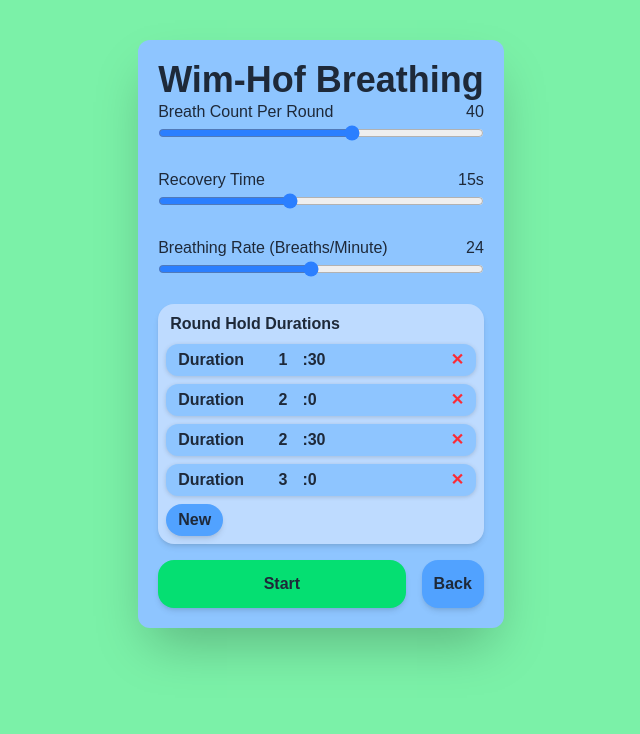
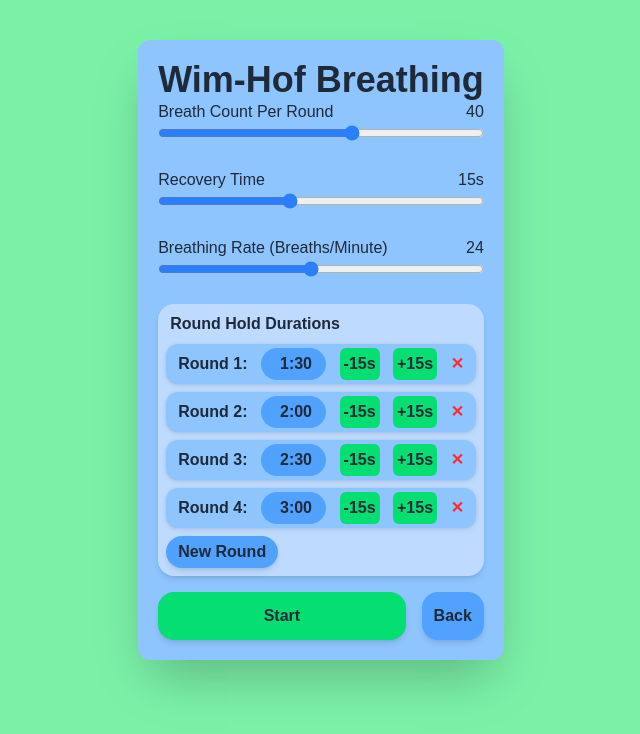
Before and after one commit to christianharris-3/box-breathing, a Next.js app: page /wimhof in a window 1280 px wide. Shown: the top 734 px of the page, without its empty margins (319-959 px from the left). Built offline with nearby package versions, Linux system fonts and the light colour scheme.

Commit message:
improved hold duration inputs

```diff
--- a/app/wimhof/page.tsx
+++ b/app/wimhof/page.tsx
@@ -37,14 +37,28 @@
         setHoldDurations([...holdDurations, (holdDurations.length+3)*30])
     }
     function editDuration(inputTime: string, index: number, isSeconds: boolean) {
-        const timeNumber: number = parseInt(inputTime);
+        let timeNumber: number = parseInt(inputTime);
         if (timeNumber == null || isNaN(timeNumber)) return
         let newTime: number;
         if (isSeconds) {
+            if (timeNumber> 59) {timeNumber = 59}
             newTime = timeNumber + Math.floor(holdDurations[index] / 60)*60;
         } else {
+            if (timeNumber> 9) {timeNumber = 9}
             newTime = timeNumber*60 + holdDurations[index] % 60;
         }
+        if (newTime > 9*60+59) newTime = 9*60+59
+        else if (newTime < 0) newTime = 0
+
+        const copy = [...holdDurations];
+        copy[index] = newTime;
+        setHoldDurations(copy);
+    }
+    function addTimeAndRound(index, time) {
+        let newTime = holdDurations[index]
+        newTime = Math.round(newTime/Math.abs(time))*Math.abs(time)+time
+        if (newTime > 9*60+59) newTime = 9*60+59
+        else if (newTime < 0) newTime = 0
         const copy = [...holdDurations];
         copy[index] = newTime;
         setHoldDurations(copy);
@@ -65,7 +79,7 @@
                     </div>
                     <input className="w-full accent-blue-500"
                            type="range" min="10" max="60" defaultValue={breathingCountPerRound}
-                           onChange={event => setBreathingCountPerRound(parseInt(event.target.value))}/>
+                           onBlur={event => setBreathingCountPerRound(parseInt(event.target.value))}/>
                 </div>
                 <div className="mb-5">
                     <div className="flex justify-between font-medium">
@@ -74,7 +88,7 @@
                     </div>
                     <input className="w-full accent-blue-500"
                            type="range" min="5" max="30" defaultValue={recoveryTime}
-                           onChange={event => setRecoveryTime(parseInt(event.target.value))}/>
+                           onBlur={event => setRecoveryTime(parseInt(event.target.value))}/>
                 </div>
                 <div className="mb-5">
                     <div className="flex justify-between font-medium">
@@ -92,15 +106,26 @@
                     <div className="font-semibold">
                         {holdDurations.map((value, index) => (
                             <div key={index} className="flex justify-between m-2 bg-blue-300 items-center gap-3 p-1 pl-3 rounded-xl drop-shadow-sm">
-                                <div>
-                                    <span>Duration </span>
-                                    <input className="text-right"
-                                        type="number" defaultValue={Math.floor(value / 60)} min="0" max="99"
+                                <span>Round {index+1}: </span>
+                                <div className="bg-blue-400 rounded-2xl p-1">
+                                    <input className="text-right w-6"
+                                        type="text" inputMode="numeric" value={Math.floor(value / 60)} min={0} max={99} maxLength={2}
+                                        onFocus={(event)=>{event.target.select()}}
                                         onChange={event => editDuration(event.target.value, index, false)}/>
                                     :
-                                    <input type="number" defaultValue={Math.floor(value % 60)} min="0" max="59"
-                                           onChange={event => editDuration(event.target.value, index, true)}/>
+                                    <input className="w-7"
+                                        type="text" inputMode="numeric" value={Math.floor(value % 60).toString().padStart(2, "0")} min={0} max={999} maxLength={3}
+                                        onFocus={(event)=>{event.target.select()}}
+                                        onChange={event => editDuration(event.target.value, index, true)}/>
                                 </div>
+                                <button className="bg-green-400 hover:bg-green-500 p-1 rounded-md"
+                                    onClick={()=>{addTimeAndRound(index, -15)}}>
+                                    -15s
+                                </button>
+                                <button className="bg-green-400 hover:bg-green-500 p-1 rounded-md"
+                                    onClick={()=>{addTimeAndRound(index, 15)}}>
+                                    +15s
+                                </button>
                                 <button className="mr-2 text-red-500 hover:text-red-700 font-bold"
                                     onClick={() => deleteDuration(index)}>
                                     ✕
@@ -109,7 +134,8 @@
                         ))}
                     </div>
                     <button className="p-1 pl-3 pr-3 m-2 mt-0 rounded-2xl font-semibold bg-blue-400 hover:bg-blue-500 transition shadow-md"
-                            onClick={addDuration}>New</button>
+                            onClick={addDuration}>New Round
+                    </button>
                 </div>
                 {/* Complete + Back Button */}
                 <div className="flex gap-4 mt-4">
```
